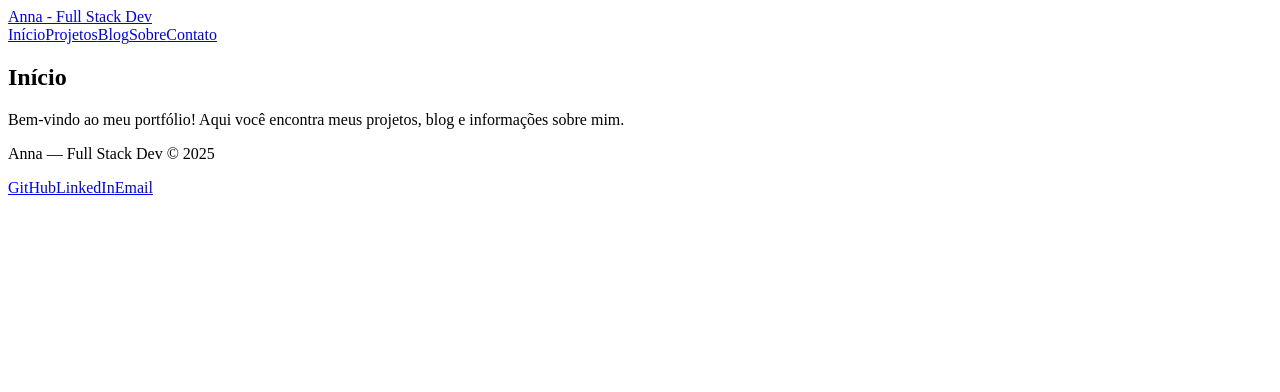
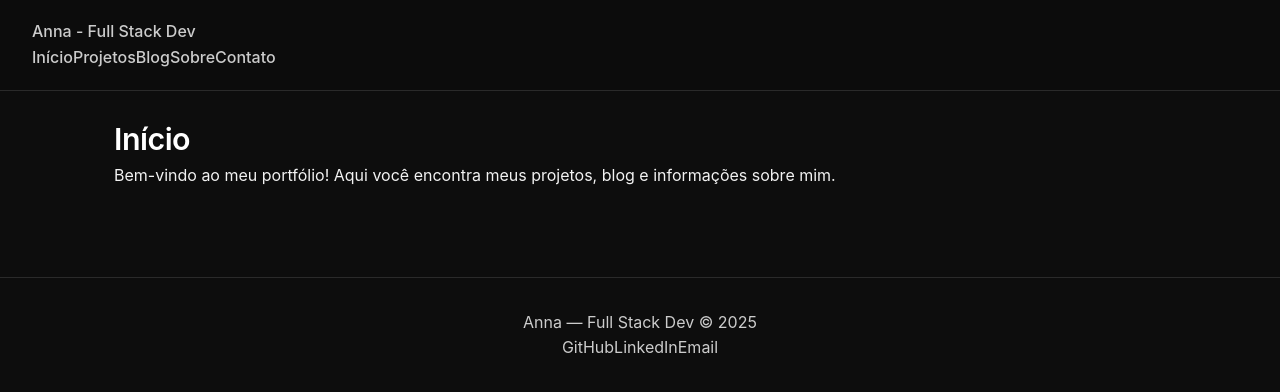
Before and after one commit to devAnnaEliza/meu-portfolio, a React (Vite) app: page / in a window 1280 px wide. Shown: the top 392 px of the page. Built offline with nearby package versions, Linux system fonts and the light colour scheme.

Commit message:
first global.css

```diff
--- a/src/main.jsx
+++ b/src/main.jsx
@@ -1,6 +1,7 @@
 import React from "react";
 import ReactDOM from "react-dom/client";
 import AppRouter from "./router";
+import "./styles/global.css";
 
 ReactDOM.createRoot(document.getElementById("root")).render(
   <React.StrictMode>
--- a/src/styles/global.css
+++ b/src/styles/global.css
@@ -1,163 +1,160 @@
-/* ------------------------- */
-/*        RESET GLOBAL       */
-/* ------------------------- */
-* {
+/* ------------------------------
+   RESET E BASE DO PROJETO
+------------------------------ */
+
+*, *::before, *::after {
     margin: 0;
     padding: 0;
     box-sizing: border-box;
 }
 
-html, body {
-  height: 100%;
-  font-family: "Inter", system-ui, -apple-system, BlinkMacSystemFont,
-    "Segoe UI", Roboto, Oxygen, Ubuntu, Cantarell, "Open Sans", "Helvetica Neue",
-    sans-serif;
-  background-color: #0e0e0e;
-  color: #e6e6e6;
-  -webkit-font-smoothing: antialiased;
+html {
+    scroll-behavior: smooth;
 }
 
-/* ------------------------- */
-/*       TIPOGRAFIA BASE     */
-/* ------------------------- */
-h1, h2, h3, h4, h5, h6 {
-  font-weight: 700;
-  color: #ffffff;
-}
-
-p {
-  color: #cccccc;
+body {
+    font-family: "Inter", system-ui, sans-serif;
+    background: var(--fundo);
+    color: var(--texto);
+    -webkit-font-smoothing: antialiased;
     line-height: 1.6;
 }
 
-/* ------------------------- */
-/*       LINKS               */
-/* ------------------------- */
+/* Remove decoração de links */
 a {
-  color: #a78bfa; /* roxo suave estilo dev contemporâneo */
+    color: inherit;
     text-decoration: none;
-  transition: 0.3s ease;
 }
 
-a:hover {
-  opacity: 0.7;
+/* Remove marcadores de lista */
+ul {
+    list-style: none;
 }
 
-/* ------------------------- */
-/*       LAYOUT              */
-/* ------------------------- */
+/* Máximo aproveitamento da tela */
+img {
+    max-width: 100%;
+    display: block;
+}
+
+/* ------------------------------
+   PALETA DE CORES (LukeBerryPi style)
+------------------------------ */
+
+:root {
+    --fundo: #0d0d0d;
+    --fundo-claro: #1a1a1a;
+    --card: #111111;
+    --borda: #2a2a2a;
+
+    --primaria: #4f46e5; /* roxo suave */
+    --primaria-hover: #6356ff;
+
+    --texto: #f2f2f2;
+    --texto-suave: #cccccc;
+    --texto-destaque: #ffffff;
+
+    --radius: 12px;
+    --transicao: 0.25s ease;
+}
+
+/* ------------------------------
+   HEADINGS (modernos e leves)
+------------------------------ */
+h1, h2, h3, h4 {
+    font-weight: 600;
+    letter-spacing: -0.5px;
+    color: var(--texto-destaque);
+}
+
+h1 { font-size: 2.4rem; }
+h2 { font-size: 1.9rem; }
+h3 { font-size: 1.4rem; }
+
+/* ------------------------------
+   CONTAINERS E SEÇÕES
+------------------------------ */
 .container {
-  width: 90%;
+    width: 100%;
     max-width: 1100px;
     margin: 0 auto;
-  padding: 2rem 0;
+    padding: 1.5rem;
 }
 
-/* ------------------------- */
-/*      SEÇÕES GERAIS        */
-/* ------------------------- */
-section {
-  padding: 4rem 0;
+.section {
+    margin: 4rem 0;
 }
 
-/* ------------------------- */
-/*    BOTÕES GLOBAIS         */
-/* ------------------------- */
-button {
-  padding: 0.8rem 1.4rem;
-  border: none;
-  border-radius: 6px;
-  background: #a78bfa;
-  color: #0e0e0e;
-  cursor: pointer;
-  font-weight: 600;
-  transition: 0.3s ease;
+/* ------------------------------
+   CARDS (muito usados no estilo LukeBerryPi)
+------------------------------ */
+.card {
+    background: var(--card);
+    border: 1px solid var(--borda);
+    padding: 1.6rem;
+    border-radius: var(--radius);
+    transition: var(--transicao);
 }
 
-button:hover {
-  background: #c4b5fd;
+.card:hover {
+    border-color: var(--primaria);
+    transform: translateY(-3px);
 }
 
-/* ------------------------- */
-/*      INPUTS / FORM        */
-/* ------------------------- */
-input,
-textarea {
-  width: 100%;
-  padding: 0.9rem;
-  border-radius: 6px;
-  background: #1a1a1a;
-  border: 1px solid #333;
-  color: #f5f5f5;
-  transition: 0.3s;
+/* ------------------------------
+   BOTÕES
+------------------------------ */
+button, .botao {
+    padding: 0.7rem 1.5rem;
+    border-radius: var(--radius);
+    background: var(--primaria);
+    color: white;
+    font-weight: 500;
+    border: none;
+    cursor: pointer;
+    transition: var(--transicao);
 }
 
-input:focus,
-textarea:focus {
-  outline: none;
-  border-color: #a78bfa;
+button:hover, .botao:hover {
+    background: var(--primaria-hover);
 }
 
-/* ------------------------- */
-/*      FOOTER GLOBAL        */
-/* ------------------------- */
-footer {
-  margin-top: 4rem;
-  padding: 2rem 0;
-  text-align: center;
-  font-size: 0.9rem;
-  color: #777;
-}
-
-/* ------------------------- */
-/*      NAVBAR GLOBAL        */
-/* ------------------------- */
-nav {
-  padding: 1.4rem 0;
-  border-bottom: 1px solid #1f1f1f;
+/* ------------------------------
+   NAVBAR MODERNO (estilo portfolio)
+------------------------------ */
+.navbar {
+    width: 100%;
+    padding: 1.2rem 2rem;
+    background: rgba(13, 13, 13, 0.7);
+    border-bottom: 1px solid var(--borda);
     backdrop-filter: blur(10px);
     position: sticky;
     top: 0;
     z-index: 10;
 }
 
-nav .nav-container {
-  width: 90%;
-  max-width: 1100px;
-  margin: auto;
+.navbar ul {
     display: flex;
-  justify-content: space-between;
-  align-items: center;
+    gap: 1.5rem;
 }
 
-nav ul {
-  display: flex;
-  gap: 2rem;
-  list-style: none;
+.navbar a {
+    color: var(--texto-suave);
+    font-weight: 500;
+    transition: var(--transicao);
 }
 
-nav ul li a {
-  color: #e5e5e5;
-  font-weight: 500;
+.navbar a:hover {
+    color: var(--texto-destaque);
 }
 
-nav ul li a:hover {
-  color: #a78bfa;
+/* ------------------------------
+   FOOTER (limpo e leve)
+------------------------------ */
+footer {
+    margin-top: 4rem;
+    padding: 2rem;
+    text-align: center;
+    color: var(--texto-suave);
+    border-top: 1px solid var(--borda);
 }
-
-/* ------------------------- */
-/*   RESPONSIVIDADE MOBILE   */
-/* ------------------------- */
-@media (max-width: 640px) {
-  .container {
-    width: 92%;
-  }
-
-  nav ul {
-    gap: 1rem;
-  }
-
-  section {
-    padding: 2.5rem 0;
-  }
-}
```
Lines whose indentation alone changed are shown as unchanged.
